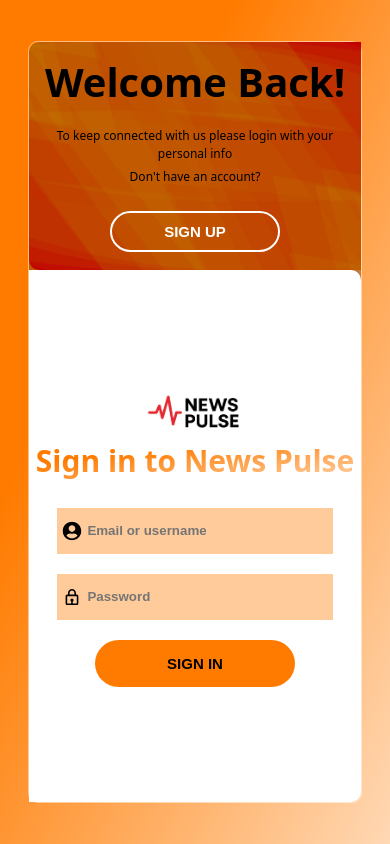
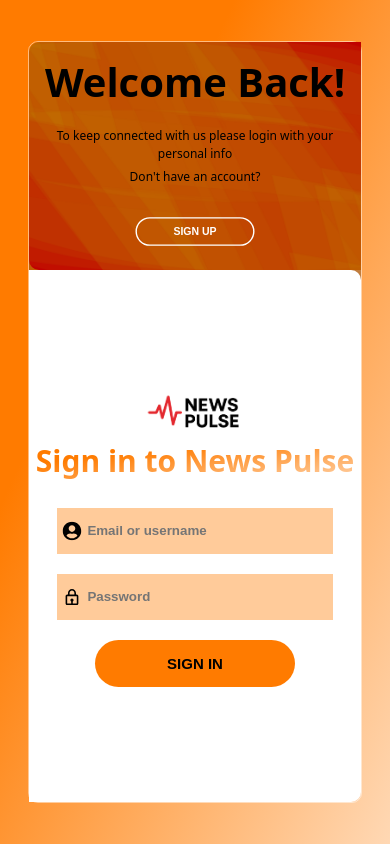
Before and after one commit to Buariadebola/news-pulse, a React (Vite) app: page /signin in a window 390 px wide. Built offline with nearby package versions, Linux system fonts and the light colour scheme; no server answers.

Commit message:
Update App.css

```diff
--- a/src/App.css
+++ b/src/App.css
@@ -2327,6 +2327,9 @@
   border-radius: 10px 0 0 10px;
   gap: 5px;
 }
+	.login-left button{
+  transform: scale(0.7);
+}
 .login-right{
   order: 1;
   width: 100%;
```
